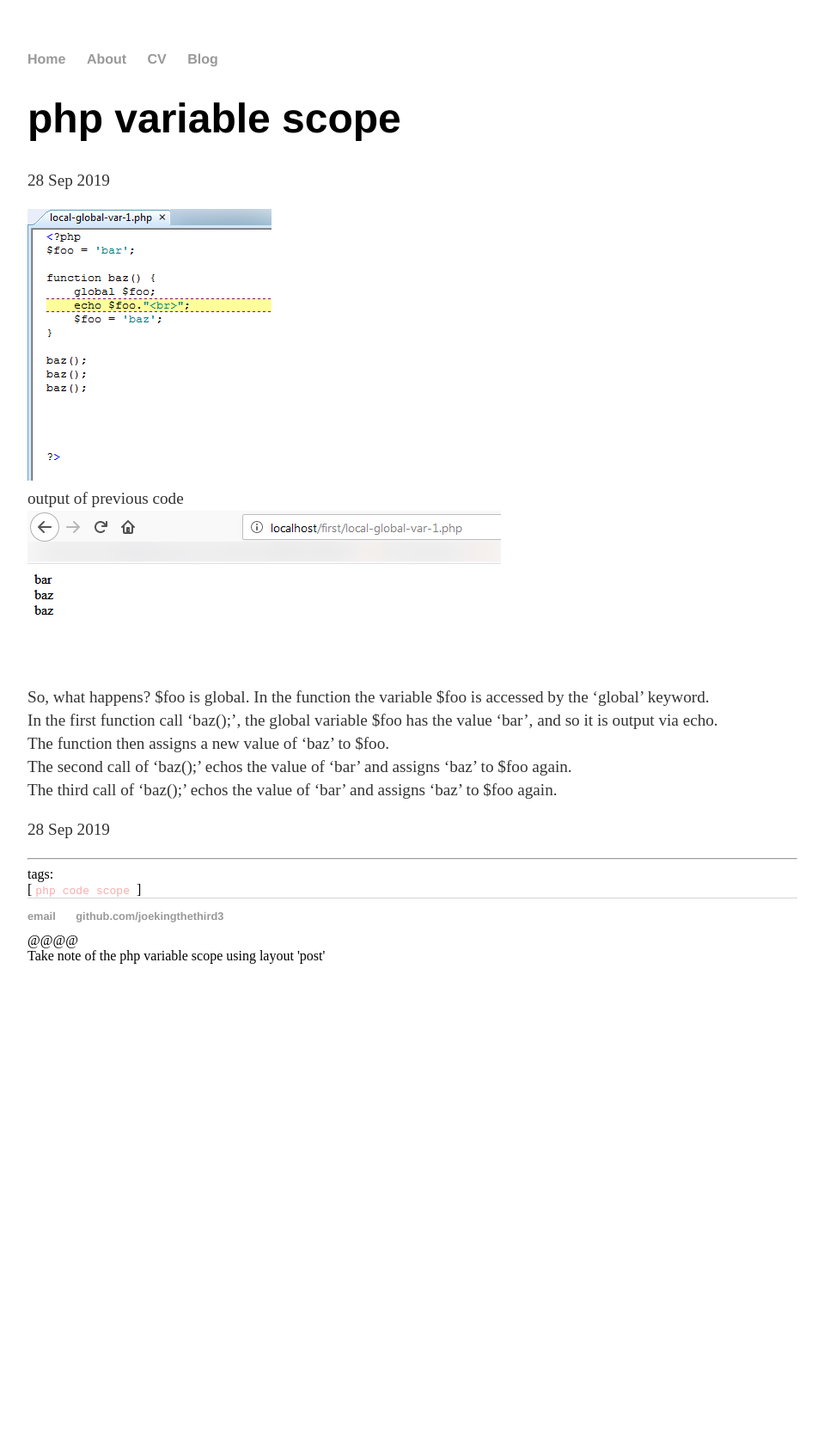
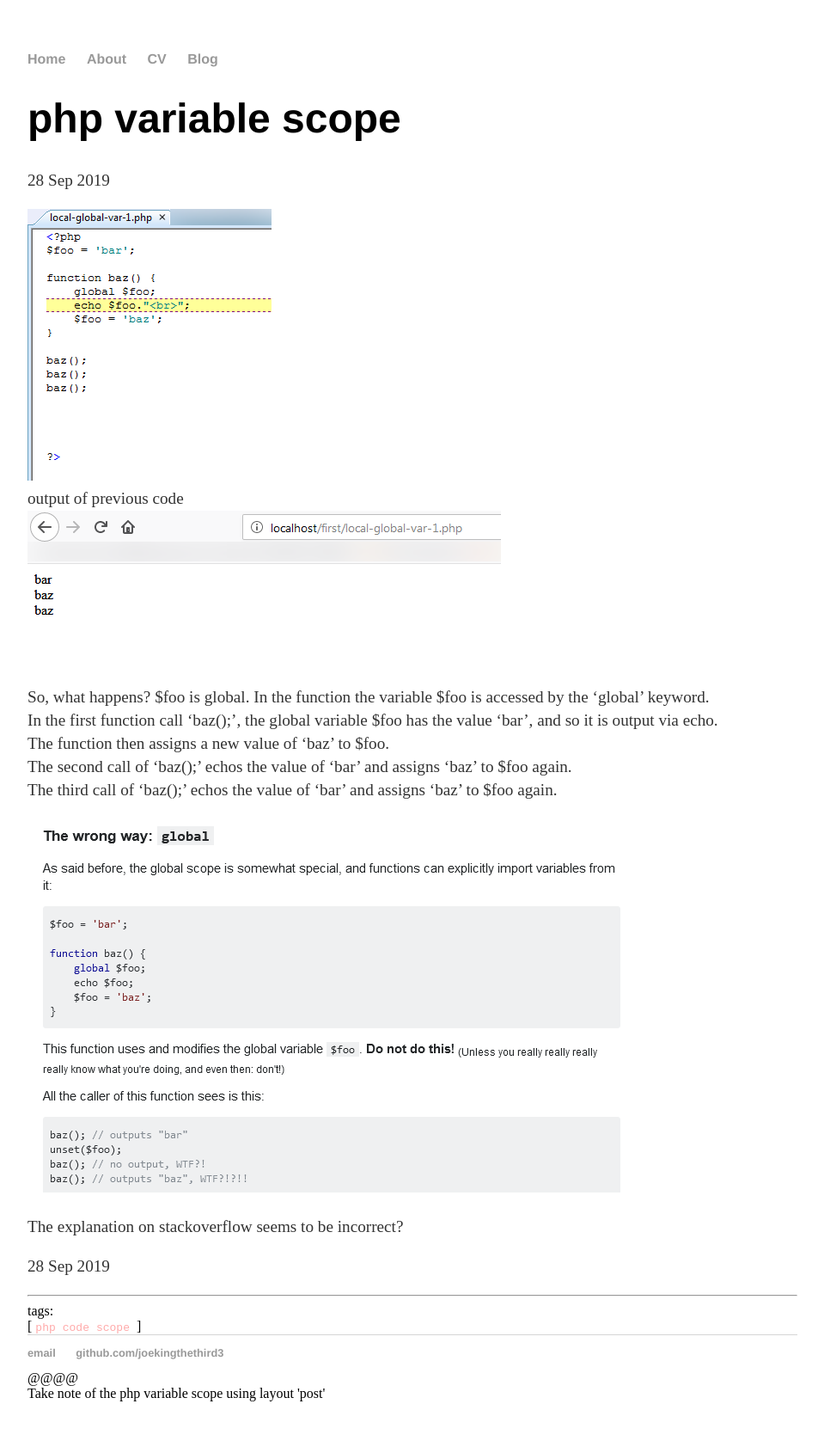
Before and after one commit to joekingTheThird3/joekingTheThird3.github.io, a Jekyll site: the page built from _posts/2019-09-28-php-variable-scope.md, in a window 1280 px wide. Shown: the whole page at 86% size, without its empty margins (160-1119 px from the left). Built offline with Jekyll 4.4.1, drawn with Linux system fonts in a browser that asks for light colours; before the commit the page ends 1181 px from its top, so only the background shows below that.

Commit message:
Update 2019-09-28-php-variable-scope.md

```diff
--- a/_posts/2019-09-28-php-variable-scope.md
+++ b/_posts/2019-09-28-php-variable-scope.md
@@ -33,6 +33,11 @@ The second call of 'baz();' echos the value of 'bar' and assigns 'baz' to $foo a
 The third call  of 'baz();' echos the value of 'bar' and assigns 'baz' to $foo again.
 <br>
 
+{% raw %}
+
+<img src="https://github.com/joekingTheThird3/joekingTheThird3.github.io/blob/master/assets/28-09-2019-0376.png?raw=true">
+{% endraw %}
+The explanation on stackoverflow seems to be incorrect?
 
 
 {{ site.time | date_to_string }}
```
